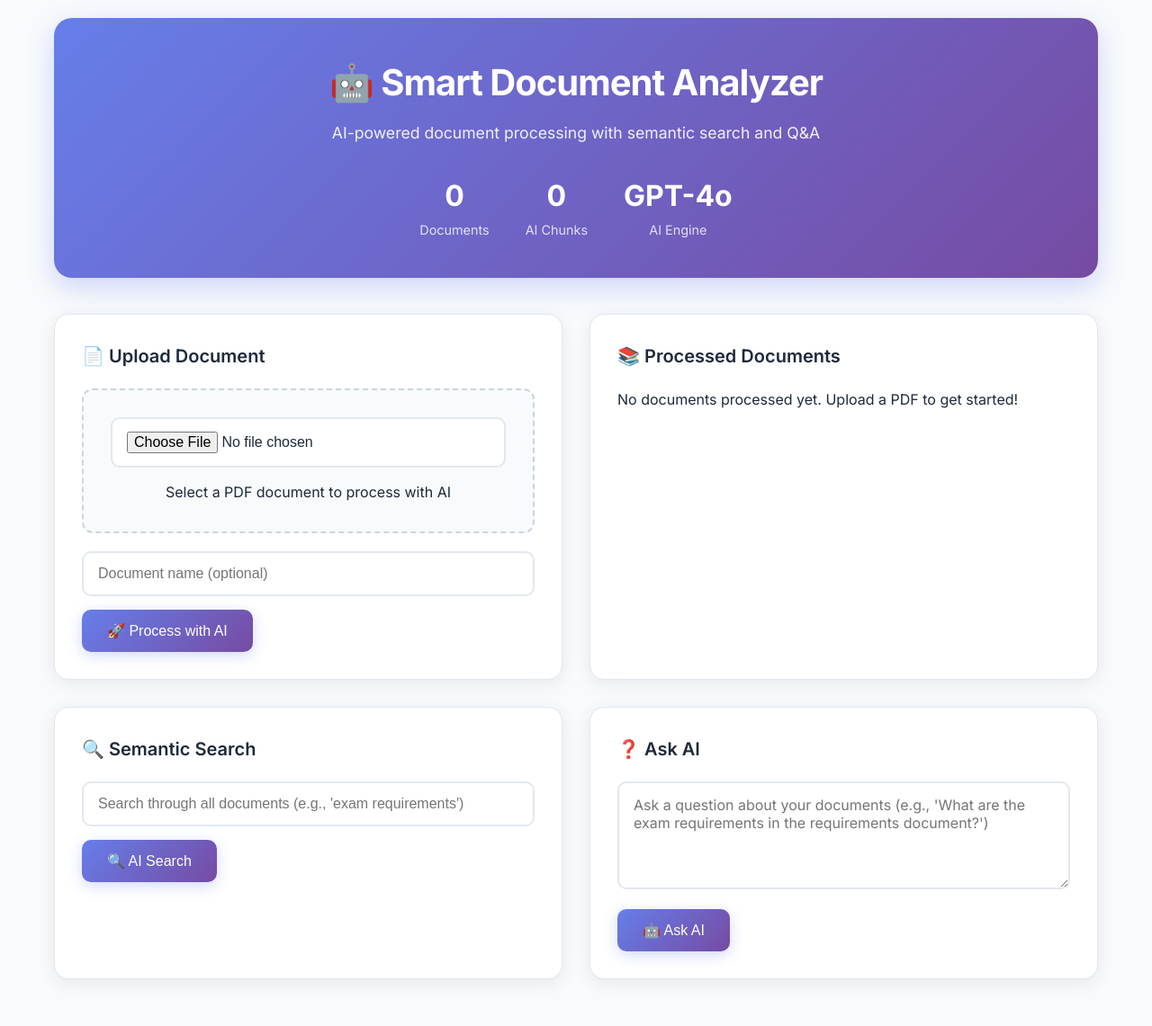
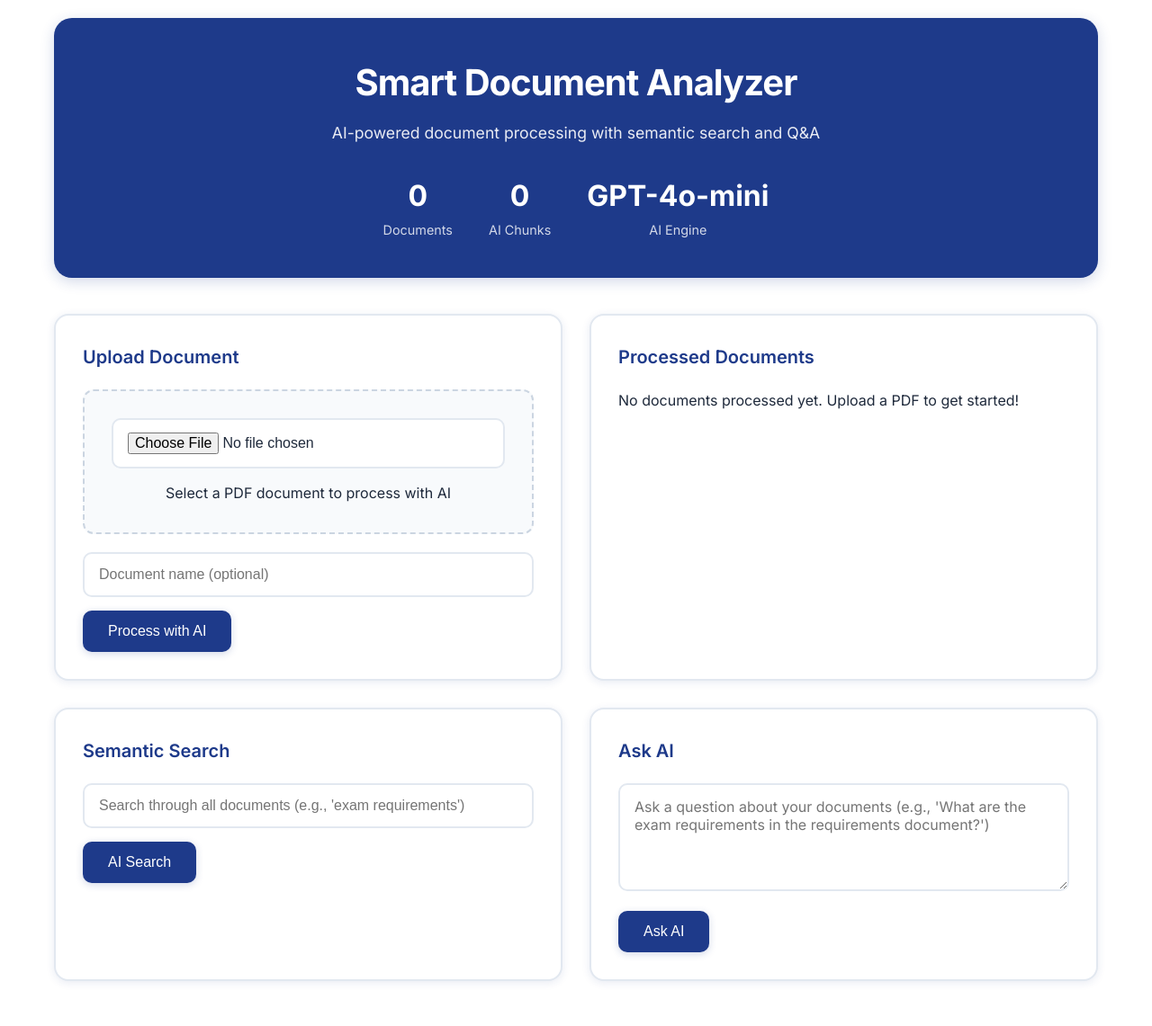
Before and after one commit to beratcelik1/neo, a Flask app: page / in a window 1280 px wide. Shown: the whole page at 90% size. Before the commit the page ends 1089 px from the top, so only its background shows below. Run offline with Flask 3, Linux system fonts and the light colour scheme.

Commit message:
final touches for base

```diff
--- a/server/document_processor.py
+++ b/server/document_processor.py
@@ -306,7 +306,7 @@ class DocumentProcessor:
             logger.error(f"❌ Document processing failed: {e}")
             raise
 
-    async def search_document(self, query: str, doc_id: str = None, limit: int = 5) -> List[Dict[str, Any]]:
+    async def search_document(self, query: str, doc_id: str = None, limit: int = 3) -> List[Dict[str, Any]]:
         """
         Perform enhanced semantic search across documents with duplicate removal and keyword boosting.
 
@@ -401,7 +401,7 @@ class DocumentProcessor:
         """
         try:
             # Search for relevant content
-            search_results = await self.search_document(question, doc_id, limit=5)
+            search_results = await self.search_document(question, doc_id, limit=3)
 
             if not search_results:
                 return "I couldn't find any relevant information in the documents to answer your question."
--- a/terminal_interface.py
+++ b/terminal_interface.py
@@ -28,7 +28,7 @@ class TerminalInterface:
             print(f"❌ Error: {e}")
             return None
 
-    async def search_documents(self, query: str, limit: int = 2):
+    async def search_documents(self, query: str, limit: int = 3):
         """Search through all documents."""
         try:
             print(f"🔍 Searching for: '{query}'")
--- a/webapp/app.py
+++ b/webapp/app.py
@@ -102,7 +102,7 @@ def search():
 
     async def do_search():
         try:
-            results = await doc_processor.search_document(query, limit=5)
+            results = await doc_processor.search_document(query, limit=3)
             return results
         except Exception as e:
             return {'error': str(e)}
@@ -145,7 +145,7 @@ def api_search():
 
     async def do_search():
         try:
-            results = await doc_processor.search_document(query, limit=5)
+            results = await doc_processor.search_document(query, limit=3)
             formatted_results = []
             for result in results:
                 # Create focused preview that shows relevant parts
--- a/webapp/templates/index.html
+++ b/webapp/templates/index.html
@@ -14,7 +14,7 @@
 
         body {
             font-family: 'Inter', -apple-system, BlinkMacSystemFont, sans-serif;
-            background: #f8fafc;
+            background: #ffffff;
             color: #1e293b;
             line-height: 1.6;
         }
@@ -30,10 +30,10 @@
             text-align: center;
             margin-bottom: 40px;
             padding: 40px 20px;
-            background: linear-gradient(135deg, #667eea 0%, #764ba2 100%);
+            background: #1e3a8a;
             border-radius: 20px;
             color: white;
-            box-shadow: 0 10px 30px rgba(102, 126, 234, 0.3);
+            box-shadow: 0 4px 15px rgba(30, 58, 138, 0.2);
         }
 
         .header h1 {
@@ -91,24 +91,21 @@
             background: white;
             border-radius: 16px;
             padding: 30px;
-            box-shadow: 0 4px 20px rgba(0, 0, 0, 0.08);
-            border: 1px solid #e2e8f0;
+            box-shadow: 0 2px 10px rgba(30, 58, 138, 0.1);
+            border: 2px solid #e2e8f0;
             transition: all 0.3s ease;
         }
 
         .card:hover {
-            transform: translateY(-2px);
-            box-shadow: 0 8px 30px rgba(0, 0, 0, 0.12);
+            border-color: #1e3a8a;
+            box-shadow: 0 4px 20px rgba(30, 58, 138, 0.15);
         }
 
         .card h3 {
             font-size: 1.25rem;
             font-weight: 600;
-            color: #1e293b;
+            color: #1e3a8a;
             margin-bottom: 20px;
-            display: flex;
-            align-items: center;
-            gap: 10px;
         }
 
         /* Upload Area */
@@ -123,18 +120,13 @@
         }
 
         .upload-area:hover {
-            border-color: #667eea;
+            border-color: #1e3a8a;
             background: #f1f5f9;
-        }
-
-        .upload-area.dragover {
-            border-color: #667eea;
-            background: #eef2ff;
         }
 
         /* Buttons */
         .btn {
-            background: linear-gradient(135deg, #667eea 0%, #764ba2 100%);
+            background: #1e3a8a;
             color: white;
             border: none;
             padding: 14px 28px;
@@ -143,12 +135,13 @@
             font-size: 1rem;
             font-weight: 500;
             transition: all 0.3s ease;
-            box-shadow: 0 4px 15px rgba(102, 126, 234, 0.3);
+            box-shadow: 0 2px 8px rgba(30, 58, 138, 0.2);
         }
 
         .btn:hover {
+            background: #1e40af;
             transform: translateY(-2px);
-            box-shadow: 0 8px 25px rgba(102, 126, 234, 0.4);
+            box-shadow: 0 4px 15px rgba(30, 58, 138, 0.3);
         }
 
         .btn:active {
@@ -361,7 +351,7 @@
 <body>
     <div class="container">
         <div class="header">
-            <h1>🤖 Smart Document Analyzer</h1>
+            <h1>Smart Document Analyzer</h1>
             <p>AI-powered document processing with semantic search and Q&A</p>
 
             <div class="stats">
@@ -374,7 +364,7 @@
                     <span class="stat-label">AI Chunks</span>
                 </div>
                 <div class="stat-item">
-                    <span class="stat-number">GPT-4o</span>
+                    <span class="stat-number">GPT-4o-mini</span>
                     <span class="stat-label">AI Engine</span>
                 </div>
             </div>
@@ -392,27 +382,27 @@
 
         <div class="main-grid">
             <div class="card">
-                <h3>📄 Upload Document</h3>
+                <h3>Upload Document</h3>
                 <form action="/upload" method="post" enctype="multipart/form-data">
                     <div class="upload-area">
                         <input type="file" name="file" accept=".pdf" required>
                         <p>Select a PDF document to process with AI</p>
                     </div>
                     <input type="text" name="doc_name" placeholder="Document name (optional)">
-                    <button type="submit" class="btn">🚀 Process with AI</button>
+                    <button type="submit" class="btn">Process with AI</button>
                 </form>
             </div>
 
             <div class="card">
-                <h3>📚 Processed Documents</h3>
+                <h3>Processed Documents</h3>
                 <div class="document-list">
                     {% if documents %}
                         {% for doc in documents %}
                             <div class="document-item">
                                 <div class="document-name">{{ doc.name }}</div>
                                 <div class="document-meta">
-                                    <span>📊 {{ doc.chunk_count }} chunks</span>
-                                    <span>⏰ {{ doc.processed_at[:10] }}</span>
+                                    <span>{{ doc.chunk_count }} chunks</span>
+                                    <span>{{ doc.processed_at[:10] }}</span>
                                 </div>
                             </div>
                         {% endfor %}
@@ -425,20 +415,20 @@
 
         <div class="main-grid">
             <div class="card">
-                <h3>🔍 Semantic Search</h3>
+                <h3>Semantic Search</h3>
                 <input type="text" id="searchQuery" placeholder="Search through all documents (e.g., 'exam requirements')">
-                <button class="btn" onclick="performSearch()">🔍 AI Search</button>
+                <button class="btn" onclick="performSearch()">AI Search</button>
             </div>
 
             <div class="card">
-                <h3>❓ Ask AI</h3>
+                <h3>Ask AI</h3>
                 <textarea id="questionInput" placeholder="Ask a question about your documents (e.g., 'What are the exam requirements in the requirements document?')"></textarea>
-                <button class="btn" onclick="askQuestion()">🤖 Ask AI</button>
+                <button class="btn" onclick="askQuestion()">Ask AI</button>
             </div>
         </div>
 
         <div id="results" class="results" style="display: none;">
-            <h3>📊 Results</h3>
+            <h3>Results</h3>
             <div id="resultsContent"></div>
         </div>
     </div>
@@ -451,19 +441,19 @@
                 return;
             }
 
-            showLoading('🔍 Searching with AI...');
+            showLoading('Searching with AI...');
 
             try {
                 const response = await fetch('/api/search?q=' + encodeURIComponent(query));
                 const data = await response.json();
 
                 if (data.error) {
-                    showResults(`❌ Error: ${data.error}`);
+                    showResults(`Error: ${data.error}`);
                 } else {
                     displaySearchResults(data);
                 }
             } catch (error) {
-                showResults(`❌ Error: ${error.message}`);
+                showResults(`Error: ${error.message}`);
             }
         }
 
@@ -474,7 +464,7 @@
                 return;
             }
 
-            showLoading('🤖 AI is thinking...');
+            showLoading('AI is thinking...');
 
             try {
                 const formData = new FormData();
@@ -487,28 +477,28 @@
                 const data = await response.json();
 
                 if (data.error) {
-                    showResults(`❌ Error: ${data.error}`);
+                    showResults(`Error: ${data.error}`);
                 } else {
                     showResults(`
                         <div class="result-item">
                             <div class="result-header">
-                                <div class="result-title">❓ Your Question</div>
+                                <div class="result-title">Your Question</div>
                             </div>
                             <div class="result-content">${question}</div>
                             <div class="result-header" style="margin-top: 20px;">
-                                <div class="result-title">🤖 AI Answer</div>
+                                <div class="result-title">AI Answer</div>
                             </div>
                             <div class="result-content">${data.answer}</div>
                         </div>
                     `);
                 }
             } catch (error) {
-                showResults(`❌ Error: ${error.message}`);
+                showResults(`Error: ${error.message}`);
             }
         }
 
         function displaySearchResults(data) {
-            let html = `<h4 style="margin-bottom: 20px; color: #667eea;">🔍 Search Results for "${data.query}"</h4>`;
+            let html = `<h4 style="margin-bottom: 20px; color: #1e3a8a;">Search Results for "${data.query}"</h4>`;
 
             if (data.results && data.results.length > 0) {
                 data.results.forEach((result, index) => {
@@ -526,7 +516,7 @@
                     html += `
                         <div class="result-item">
                             <div class="result-header">
-                                <div class="result-title">📄 ${result.document_name || 'Unknown Document'}</div>
+                                <div class="result-title">${result.document_name || 'Unknown Document'}</div>
                                 <div class="relevance-score">Relevance: ${result.relevance_score || 'N/A'}%</div>
                             </div>
                             <div class="result-content">${displayContent}</div>
```
Also changed, not shown: other parts of webapp/templates/index.html (+18 -21 lines), test_documents/demo_content.txt (deleted, +0 -39 lines).
